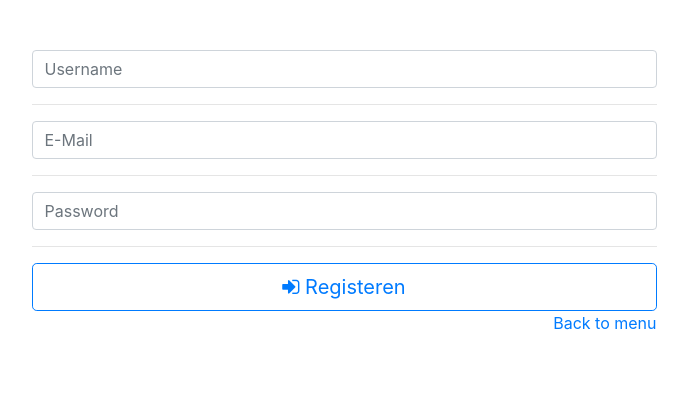
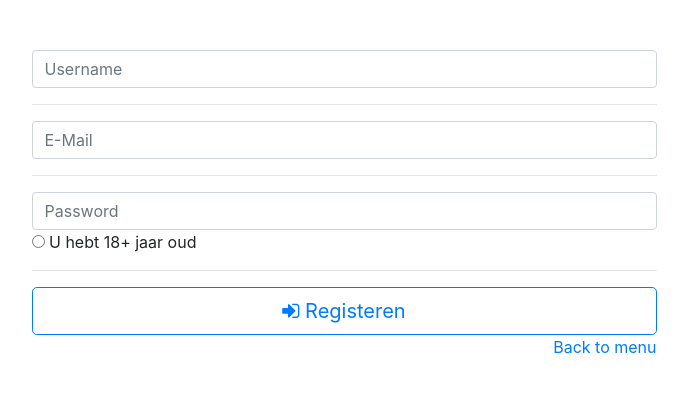
Before and after one commit to LuccaBoets/ChappieBet, a PHP site: page /Pages/Register.php in a window 1280 px wide. Shown: the part 88-481 px from the top of the page, without its empty margins (296-984 px from the left). Run offline with PHP 8.4, Linux system fonts and the light colour scheme; some libraries are stand-ins or nearby versions.

Commit message:
update things

```diff
--- a/ChappieBet/Pages/Register.php
+++ b/ChappieBet/Pages/Register.php
@@ -63,6 +63,8 @@
                       <div class="input-group">
                           <input  type="password" class="form-control" name="Password" id="Password" placeholder="Password" required>
                       </div>
+                        <input type="radio"                name="radiocheck"
+  id="18+" required> U hebt 18+ jaar oud
 
                       <hr />
                       <button class="btn btn-lg btn-outline-primary btn-block" type="submit" name="submit"><i class="fa fa-sign-in"></i> Registeren</button>
```
Also changed, not shown: ChappieBet/Pages/index.php (+7 -0 lines), ChappieBet/Pages/admin.php (added), ChappieBet/Pages/verwijderen.php (added).
